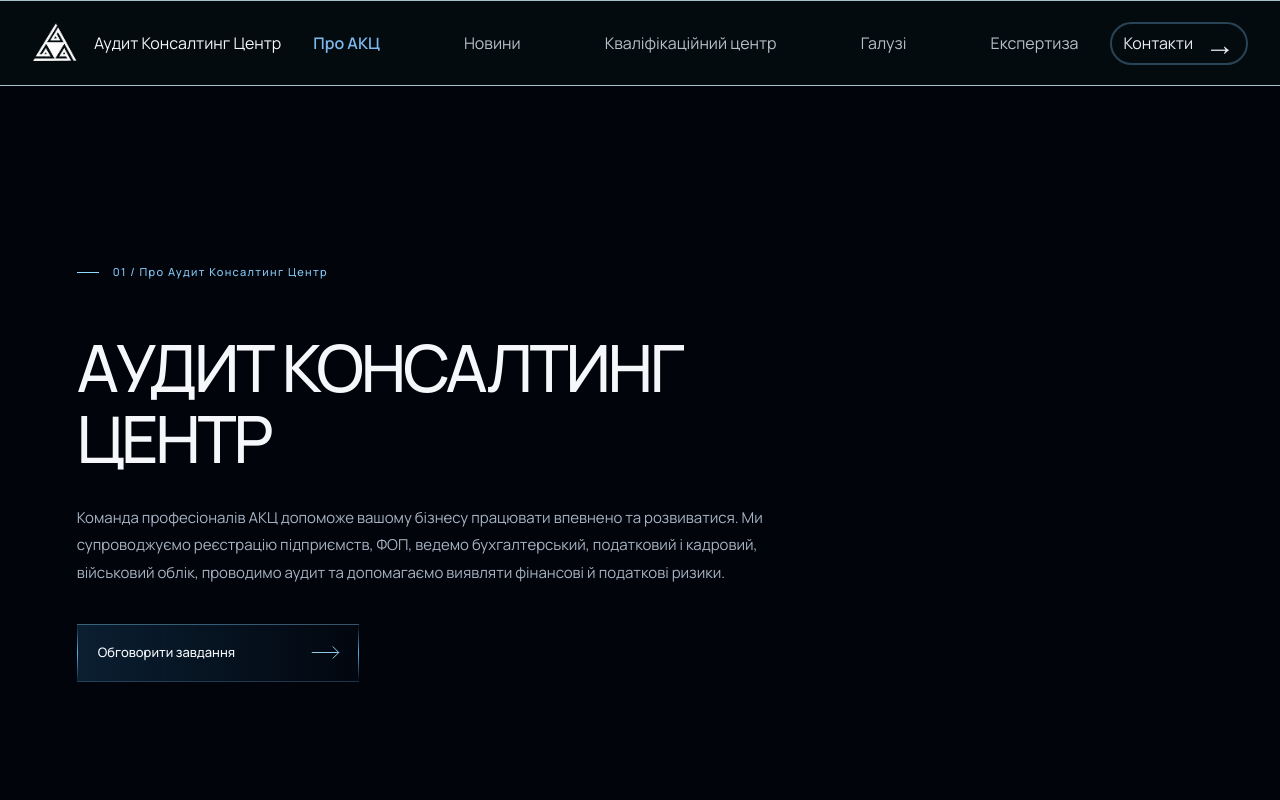
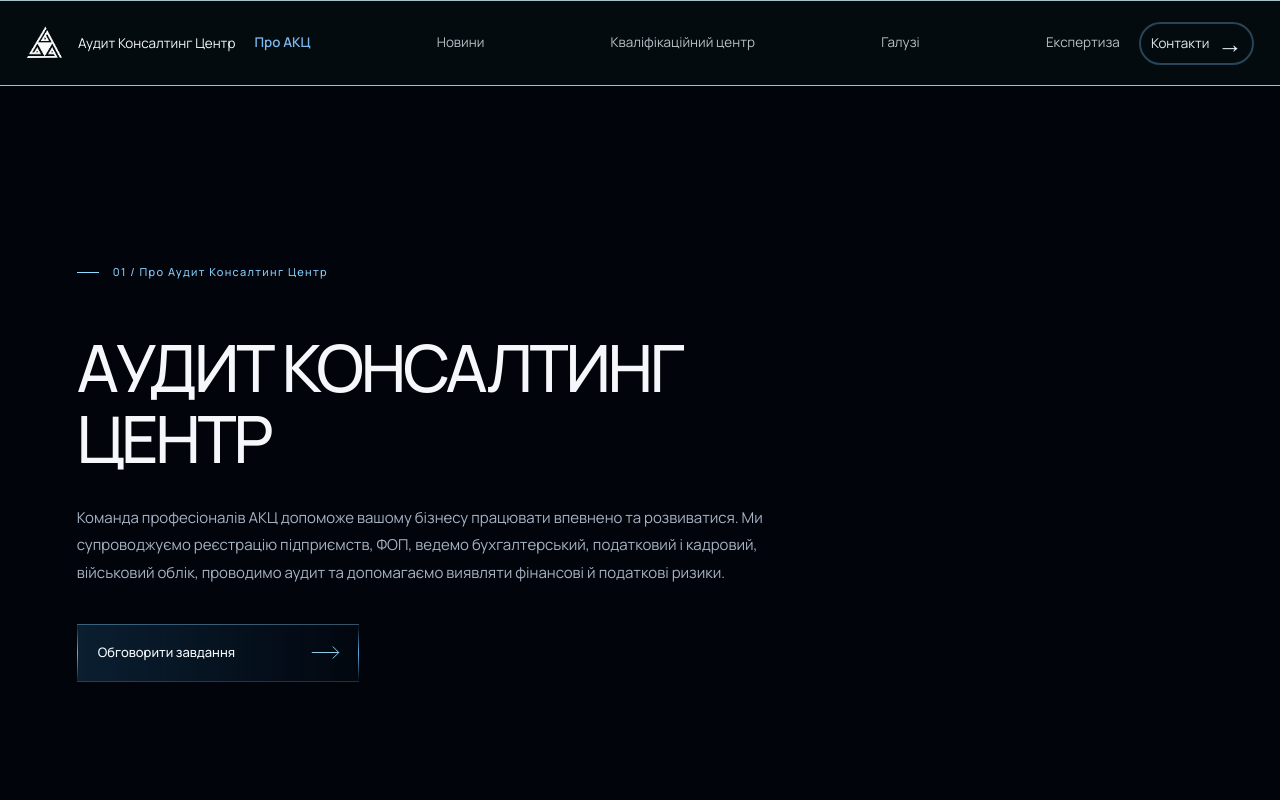
Before and after one commit to dnagorna3817-spec/website_akc_main, a Next.js app: page /about in a window 1280 px wide. Shown: the top 800 px of the page. Built offline with nearby package versions, Linux system fonts and the light colour scheme.

Commit message:
Prevent AKC navigation from overflowing viewport width

```diff
--- a/app/about/about.css
+++ b/app/about/about.css
@@ -2077,3 +2077,20 @@ body {
  .akc-about-figma .nav__contact{font-size:16px;gap:12px;padding:6px 11px;border-radius:22px}
  .akc-about-figma .nav__contact span{font-size:30px;line-height:27px}
 }
+
+
+/* Keep the full header inside the viewport: flex items may shrink instead of
+   forcing the entire page to scroll sideways. */
+.akc-about-figma{max-width:100%;overflow-x:clip}
+@media (min-width:1161px){
+ .akc-about-figma .nav{box-sizing:border-box;width:100%;max-width:100%;padding-inline:clamp(16px,2vw,32px);gap:clamp(12px,1.5vw,26px)}
+ .akc-about-figma .nav__brand{min-width:0;flex:0 1 auto;gap:clamp(8px,1vw,14px);font-size:clamp(13px,1.05vw,16px)}
+ .akc-about-figma .nav__logo{flex-shrink:0;width:clamp(36px,3.1vw,48px);height:clamp(36px,3.1vw,48px)}
+ .akc-about-figma .nav__links{flex:1 1 auto;min-width:0;justify-content:space-between;gap:clamp(8px,1.15vw,20px)}
+ .akc-about-figma .nav__links a{font-size:clamp(12px,1.05vw,16px)}
+ .akc-about-figma .nav__contact{flex:0 0 auto;font-size:clamp(13px,1.05vw,16px);gap:8px;padding:6px 10px}
+ .akc-about-figma .nav__contact span{font-size:25px}
+}
+@media (min-width:1161px) and (max-width:1320px){
+ .akc-about-figma .nav__brand span{max-width:185px;overflow:hidden;text-overflow:ellipsis}
+}
```
